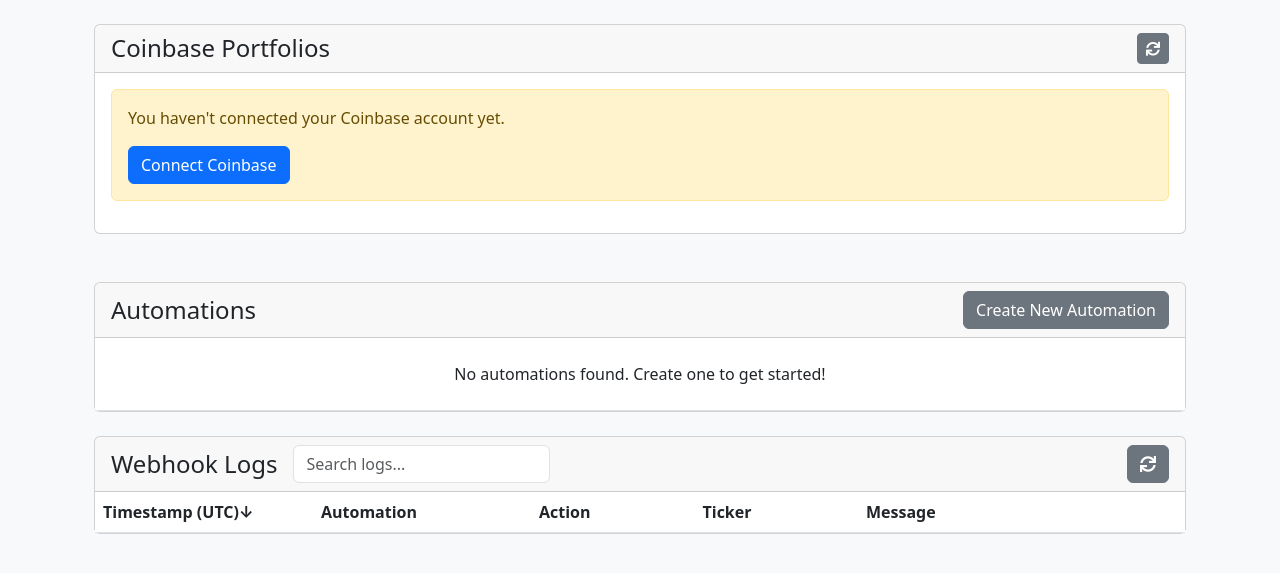
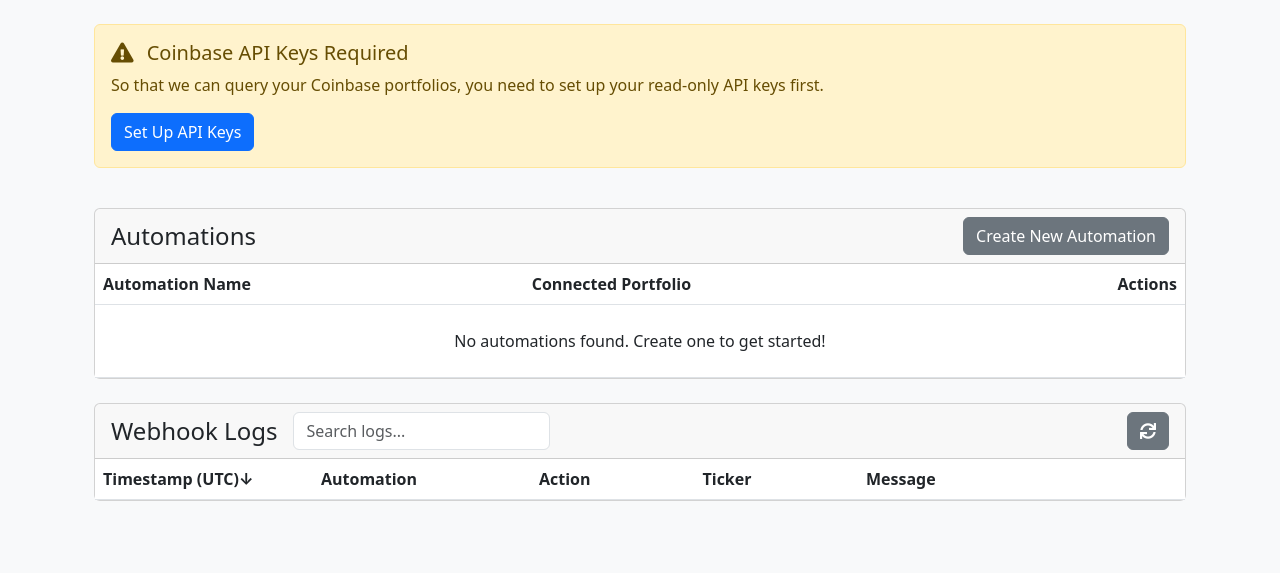
Before and after one commit to nikwek/webhookapp, a Flask app: template app/templates/dashboard.html in a window 1280 px wide. Shown: the part 56-629 px from the top of the page. Run offline with Flask 3, Linux system fonts and the light colour scheme; the template is opened without the code that fills it, so the values that code supplies are empty; some libraries are stand-ins or nearby versions.

Commit message:
Only using Coinbase Advanced API, simplified dashboard, working portfolio management

```diff
--- a/app/templates/dashboard.html
+++ b/app/templates/dashboard.html
@@ -4,14 +4,17 @@
 
 {% block content %}
 <div class="container mt-4">
-
+    {% if not has_coinbase_keys %}
     <div class="row mb-4">
         <div class="col-md-12">
-            <!-- Include Coinbase account information component -->
-            {% include 'partials/_coinbase_dashboard.html' %}
+            <div class="alert alert-warning">
+                <h5><i class="fas fa-exclamation-triangle me-2"></i> Coinbase API Keys Required</h5>
+                <p>So that we can query your Coinbase portfolios, you need to set up your read-only API keys first.</p>
+                <a href="{{ url_for('dashboard.settings') }}" class="btn btn-primary">Set Up API Keys</a>
+            </div>
         </div>
     </div>
-
+    {% endif %}
     <div class="row">
         <div class="col-md-12">
             <div class="automations-container mb-4">
@@ -22,6 +25,13 @@
                     </div>
                     <div class="card-body p-0">
                         <table class="table mb-0">
+                            <thead>
+                                <tr>
+                                    <th>Automation Name</th>
+                                    <th>Connected Portfolio</th>
+                                    <th class="text-end">Actions</th>
+                                </tr>
+                            </thead>
                             <tbody>
                                 {% if automations %}
                                     {% for automation in automations %}
@@ -29,14 +39,21 @@
                                         data-automation-id="{{ automation.automation_id }}">
                                         <td>
                                             <a href="{{ url_for('automation.view_automation', automation_id=automation.automation_id) }}"
-                                               class="text-decoration-none ps-3"
-                                               style="color: #2c3e50; font-weight: 500; font-size: 1.1em;">
+                                            class="text-decoration-none ps-3"
+                                            style="color: #2c3e50; font-weight: 500; font-size: 1.1em;">
                                                 {{ automation.name }}
                                             </a>
                                         </td>
+                                        <td style="font-size: 1.1em;">
+                                            {% if automation.portfolio_name %}
+                                                <span style="color: #2c3e50; font-weight: 500;">{{ automation.portfolio_name }}</span>
+                                            {% else %}
+                                                <span class="text-muted fst-italic small">Not Connected</span>
+                                            {% endif %}
+                                        </td>
                                         <td class="text-end">
                                             <a href="{{ url_for('automation.view_automation', automation_id=automation.automation_id) }}"
-                                               class="btn btn-sm btn-secondary">
+                                            class="btn btn-sm btn-secondary">
                                                 Edit
                                             </a>
                                             <button class="btn btn-sm status-button {% if automation.is_active %}btn-success{% else %}btn-danger{% endif %}"
@@ -49,7 +66,7 @@
                                     {% endfor %}
                                 {% else %}
                                     <tr>
-                                        <td colspan="2" class="text-center py-4">
+                                        <td colspan="3" class="text-center py-4">
                                             No automations found. Create one to get started!
                                         </td>
                                     </tr>
--- a/app/templates/settings.html
+++ b/app/templates/settings.html
@@ -23,11 +23,11 @@
                             <li>Go to <a href="https://www.coinbase.com/settings/api" target="_blank">https://www.coinbase.com/settings/api</a></li>
                             <li>Click "New API Key"</li>
                             <li>Give the API key a nickname (e.g., "Amazing Automation")</li>
-                            <li>Set <strong>Portfolio</strong> to "Default"</li>
+                            <li>Set Portfolio to <strong>"Default"</strong></li>
                             <li>Check the View (read-only) box and nothing else</li>
                             <li>Set an IP whitelist if desired (optional)</li>
                             <li>Click "Create API Key" and you'll see your API Key and API Secret</li>
-                            <li>Copy and paste both values below (you won't be able to see the API Secret again)</li>
+                            <li>Copy and paste both values below (and maybe save them in a secure place as you won't be able to see the API Secret again)</li>
                         </ol>
                         <p>These API keys allow us to retrieve a list of portfolios.</p>
                     </div>
```
Also changed, not shown: app/routes/dashboard.py (+19 -5 lines).
